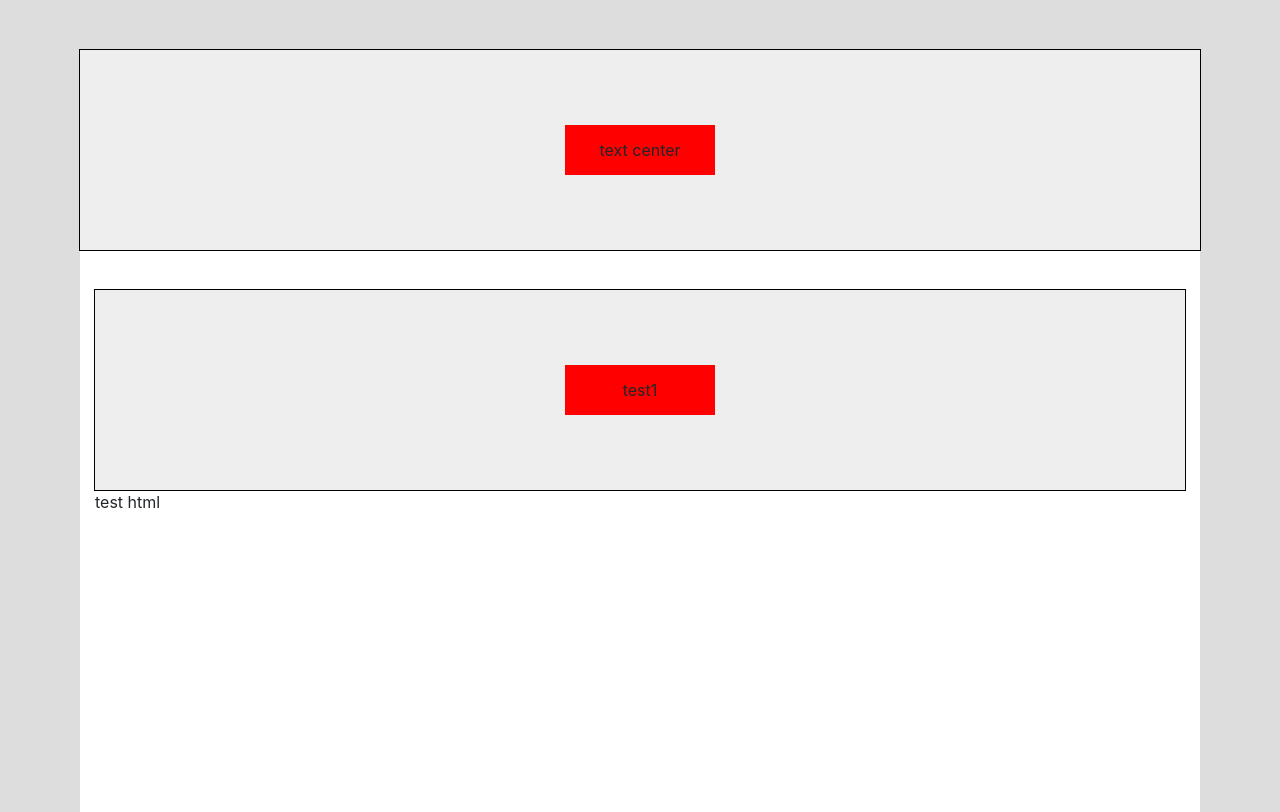
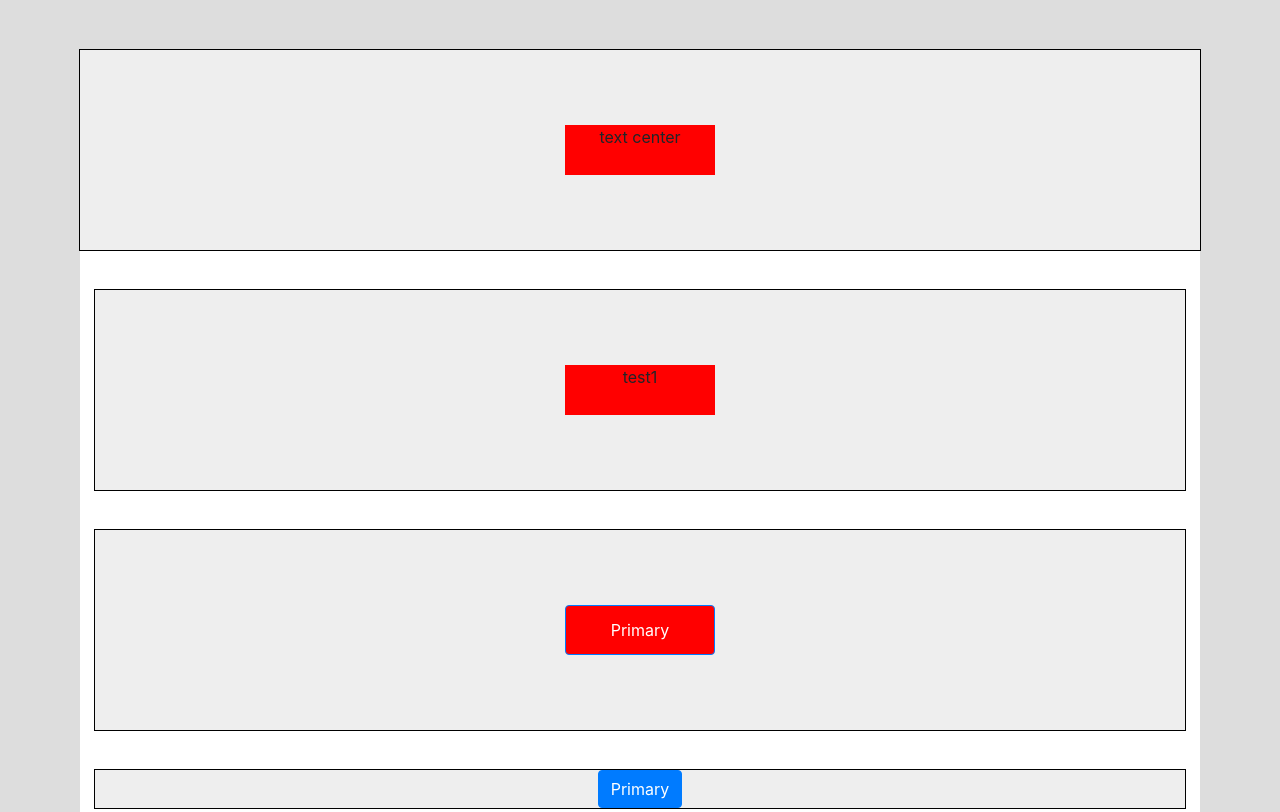
Before and after one commit to THEM0R/html.test, a website: page app/index.html in a window 1280 px wide. Shown: the top 812 px of the page. Drawn offline with nearby package versions, Linux system fonts and the light colour scheme; files that its build step writes are made by us from their sources.

Commit message:
0.0.2 position center

```diff
--- a/app/index.html
+++ b/app/index.html
@@ -18,17 +18,20 @@
         text center
       </div>
     </div>
-
   </div>
 
 
   <div class="test test-1">
-    <center>
-      <div class="position-center">test1</div>
-    </center>
+      <div class="position-center text-center">test1</div>
   </div>
 
-  test html
+  <div class="test text-center" style="height: 200px">
+    <button type="button" class="position-center btn btn-primary">Primary</button>
+  </div>
+
+  <div class="test text-center">
+    <button type="button" class="btn btn-primary">Primary</button>
+  </div>
 
 
 
--- a/app/sass/style.sass
+++ b/app/sass/style.sass
@@ -24,7 +24,7 @@ body
 .position-center
   width: 150px
   height: 50px
-  line-height: 50px
+  //line-height: 50px
   margin: auto
   position: absolute
   left: 0
--- a/gulpfile.js
+++ b/gulpfile.js
@@ -88,7 +88,7 @@ gulp.task('browser-sync', function () {
 
 // img
 
-var images_input = 'app/i/**/*.{jpg,png,svg,gif,ico}';
+var images_input = 'app/i/**/*.{jpg,png,svg,gif,ico,webp}';
 var images_output = 'dist/i';
 
 gulp.task('image-min', function () {
```
Also changed, not shown: app/i/test.webp (added), dist/css/style.css, dist/css/style.min.css, dist/i/test.webp (added), dist/index.html.
